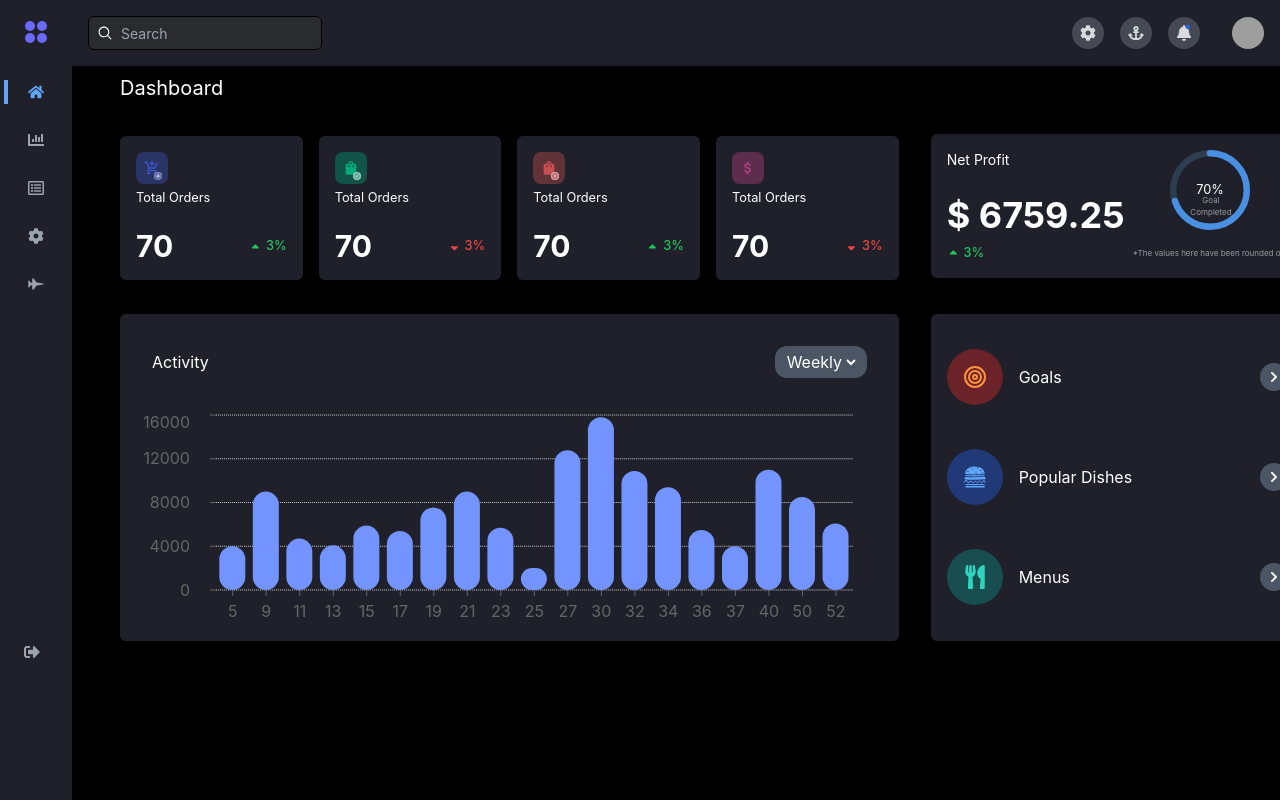
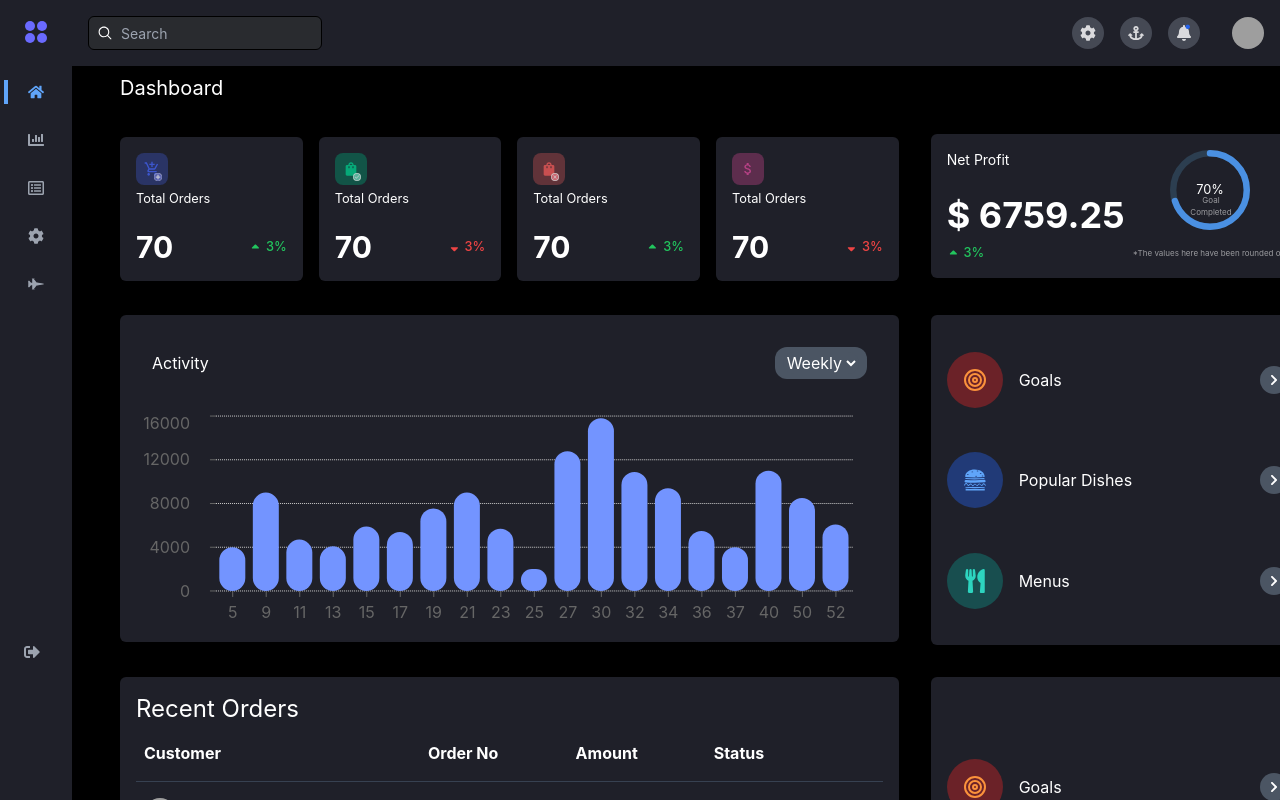
Before and after one commit to shah9380/fitpeo-task, a React (Create React App) app: page / in a window 1280 px wide. Built offline with nearby package versions, Linux system fonts and the light colour scheme; grey boxes are pictures that could not be loaded.

Commit message:
table created

```diff
--- a/package.json
+++ b/package.json
@@ -4,6 +4,8 @@
   "private": true,
   "dependencies": {
     "@fortawesome/fontawesome-free": "^6.6.0",
+    "@heroicons/react": "^2.1.5",
+    "@material-tailwind/react": "^2.1.9",
     "@testing-library/jest-dom": "^5.17.0",
     "@testing-library/react": "^13.4.0",
     "@testing-library/user-event": "^13.5.0",
--- a/src/components/classic/cards/RecentTable.jsx
+++ b/src/components/classic/cards/RecentTable.jsx
@@ -0,0 +1,104 @@
+import React from 'react'
+import Img from '../profile/Img'
+
+const profileIcon = ()=>{
+    return(<Img src="https://encrypted-tbn0.gstatic.com/images?q=tbn:ANd9GcQQzgup07l-IhHq_3j2u1iEK9tJWGJGKInZWA&s" className="w-8 h-8 rounded-full"/>)
+}
+
+const RecentTable = () => {
+
+    const tableConfig = {
+        columnNames: ["Customer", "Order No", "Amount", "Status"],
+        data : [
+            {
+                profileImg: "https://encrypted-tbn0.gstatic.com/images?q=tbn:ANd9GcRrsN6p8G0O7uEXXEHRQZx_u2abR07ZT8n_iQ&s",
+                firstName: "Wade",
+                lastName: "Warrren",
+                orderNo: 8329423,
+                amount: "250.00",
+                status: "Delivered"
+            },
+            {
+              profileImg: "https://encrypted-tbn0.gstatic.com/images?q=tbn:ANd9GcRrsN6p8G0O7uEXXEHRQZx_u2abR07ZT8n_iQ&s",
+              firstName: "John",
+              lastName: "Doe",
+              orderNo: 1234567,
+              amount: "250.00",
+              status: "Delivered"
+            },
+            {
+              profileImg: "https://encrypted-tbn0.gstatic.com/images?q=tbn:ANd9GcTavJb-XUHDGBrQzxgG1Dr1D7a2zDR_sfr2Tg&s",
+              firstName: "Emily",
+              lastName: "Johnson",
+              orderNo: 7654321,
+              amount: "150.00",
+              status: "Pending"
+            },
+            {
+              profileImg: "https://encrypted-tbn0.gstatic.com/images?q=tbn:ANd9GcQ4U1lGjzUQjaVoFOVMvfq5opZL3rPBsQnJQw&s",
+              firstName: "Michael",
+              lastName: "Smith",
+              orderNo: 9876543,
+              amount: "400.34",
+              status: "Cancel"
+            },
+            {
+              profileImg: "https://encrypted-tbn0.gstatic.com/images?q=tbn:ANd9GcSK1Mx6FdxqD2mFfFJCrw2eKdf4jYo5wQpl9g&s",
+              firstName: "Sophia",
+              lastName: "Davis",
+              orderNo: 6543210,
+              amount: "275.40",
+              status: "Pending"
+            },
+            {
+              profileImg: "https://encrypted-tbn0.gstatic.com/images?q=tbn:ANd9GcR3Fq0OrpXLC1Zqi9A1GvXXO7Gg4v5HV7prDQ&s",
+              firstName: "William",
+              lastName: "Brown",
+              orderNo: 2468101,
+              amount: "320.00",
+              status: "Delivered"
+            }
+          ]
+    }
+
+
+    const status = ["Delivered", "Pending", "Cancel" ]
+
+  return (
+    <div className='bg-[#1F2029] rounded-md md:p-4 p-2'>
+    <h2 className='text-lg md:text-2xl'>Recent Orders</h2>
+    <div className='overflow-x-auto'>
+        <table className='w-full text-start'>
+            <thead>
+                <tr className='border-b border-gray-700'>
+                    {tableConfig.columnNames.map((item, index) => (
+                        <th key={index} className='text-start py-4 px-2 whitespace-nowrap'>{item}</th>
+                    ))}
+                </tr>
+            </thead>
+            <tbody>
+                {tableConfig.data.map((row, rowIndex) => (
+                    <tr key={rowIndex} className='border-b border-gray-700'>
+                        <td className='py-4 px-2 flex justify-start gap-2 items-center whitespace-nowrap min-w-[150px]'>
+                            <img
+                                src="https://encrypted-tbn0.gstatic.com/images?q=tbn:ANd9GcQQzgup07l-IhHq_3j2u1iEK9tJWGJGKInZWA&s"
+                                className="w-8 h-8 rounded-full"
+                                alt={`${row.firstName} ${row.lastName}`}
+                            />
+                            {row.firstName + " " + row.lastName}
+                        </td>
+                        <td className='py-4 px-2 whitespace-nowrap'>{row.orderNo}</td>
+                        <td className='py-4 px-2 whitespace-nowrap'>${row.amount}</td>
+                        <td className='py-4 px-2 whitespace-nowrap'><span className={`${row.status === "Delivered" ? "bg-green-500/40 text-green-500" : row.status === "Pending" ? "bg-amber-500/40 text-amber-500" : "bg-red-500/40 text-red-500" } p-2 py-1 rounded-2xl`}>{row.status}</span></td>
+                    </tr>
+                ))}
+            </tbody>
+        </table>
+    </div>
+</div>
+
+
+  )
+}
+
+export default RecentTable
--- a/src/pages/DashBoard.jsx
+++ b/src/pages/DashBoard.jsx
@@ -3,13 +3,14 @@ import StatusCard from '../components/classic/cards/StatusCard'
 import NetProfitCard from '../components/classic/cards/NetProfitCard'
 import CategoryCard from '../components/classic/cards/CategoryCard'
 import BarChartComponent from '../components/classic/charts/BarChartComponent'
+import RecentTable from '../components/classic/cards/RecentTable'
 
 const DashBoard = () => {
   return (
     <div className='w-full md:w-screen text-white'>
       <div className='max-w-[1200px] p-2 mx-auto'>
         <h1 className='mb-8 text-xl'>Dashboard</h1>
-        <div className='flex flex-wrap mb-6 gap-6 md:gap-8 md:grid grid-cols-3 grid-rows-3'>
+        <div className='flex flex-wrap mb-6 gap-6 md:gap-8 md:grid grid-cols-3 grid-rows-6'>
           <div className='flex justify-evenly items-center flex-wrap gap-2 gap-y-4 md:grid md:grid-cols-4 md:gap-4 md:col-span-2'>
             <StatusCard trend={true} color={0} />
             <StatusCard trend={false} color={1} />
@@ -25,6 +26,12 @@ const DashBoard = () => {
           <div className='w-full md:col-span-1 row-span-2 h-full'>
             <CategoryCard />
           </div>
+          <div className='md:col-span-2 w-full row-span-3 h-full'>
+            <RecentTable />
+          </div>
+          <div className='w-full md:col-span-1 row-span-3 h-full'>
+            <CategoryCard />
+          </div>
         </div>
       </div>
 
```
Also changed, not shown: 1 other file (tests, documents, lock files or other folders).
